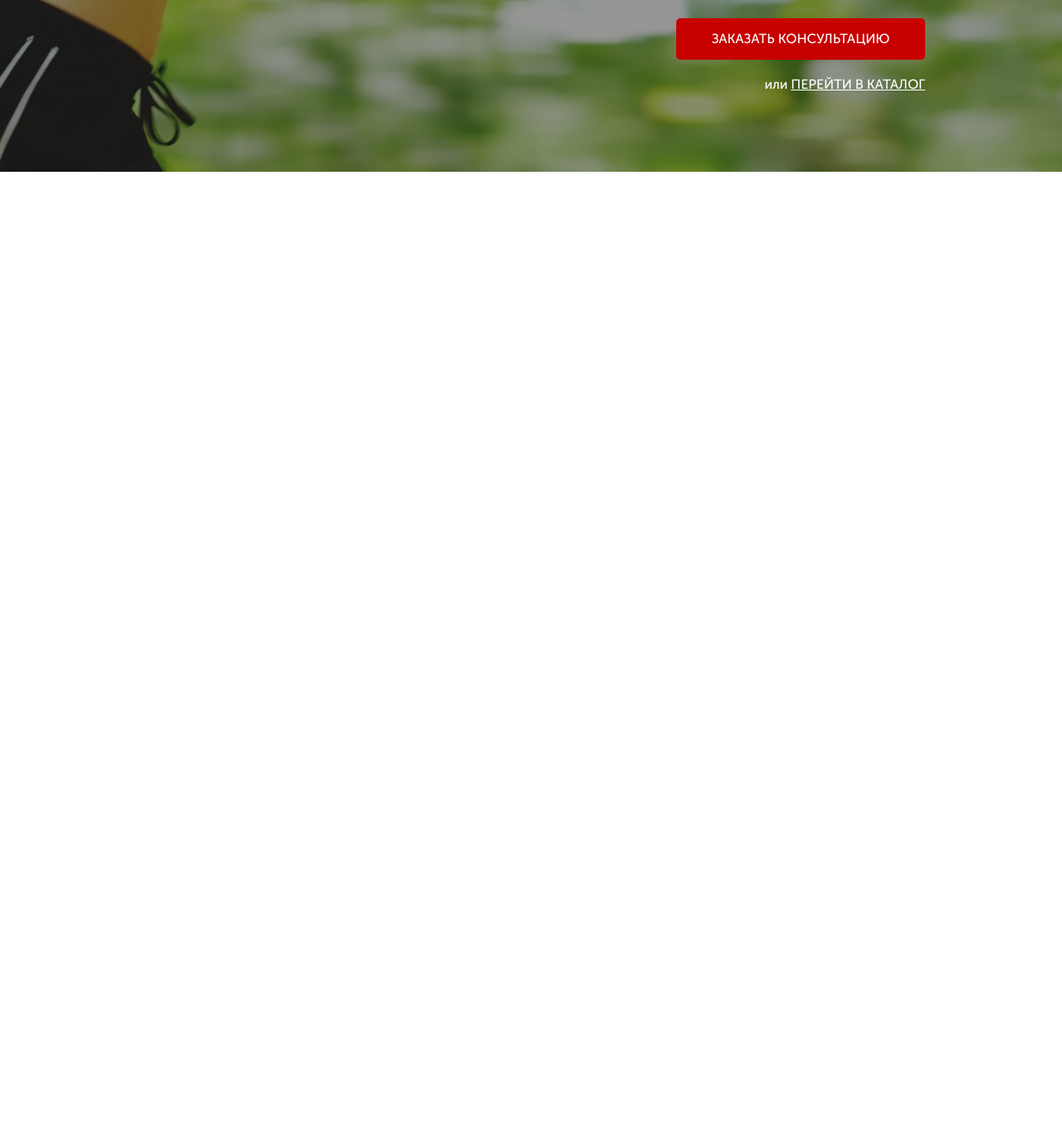
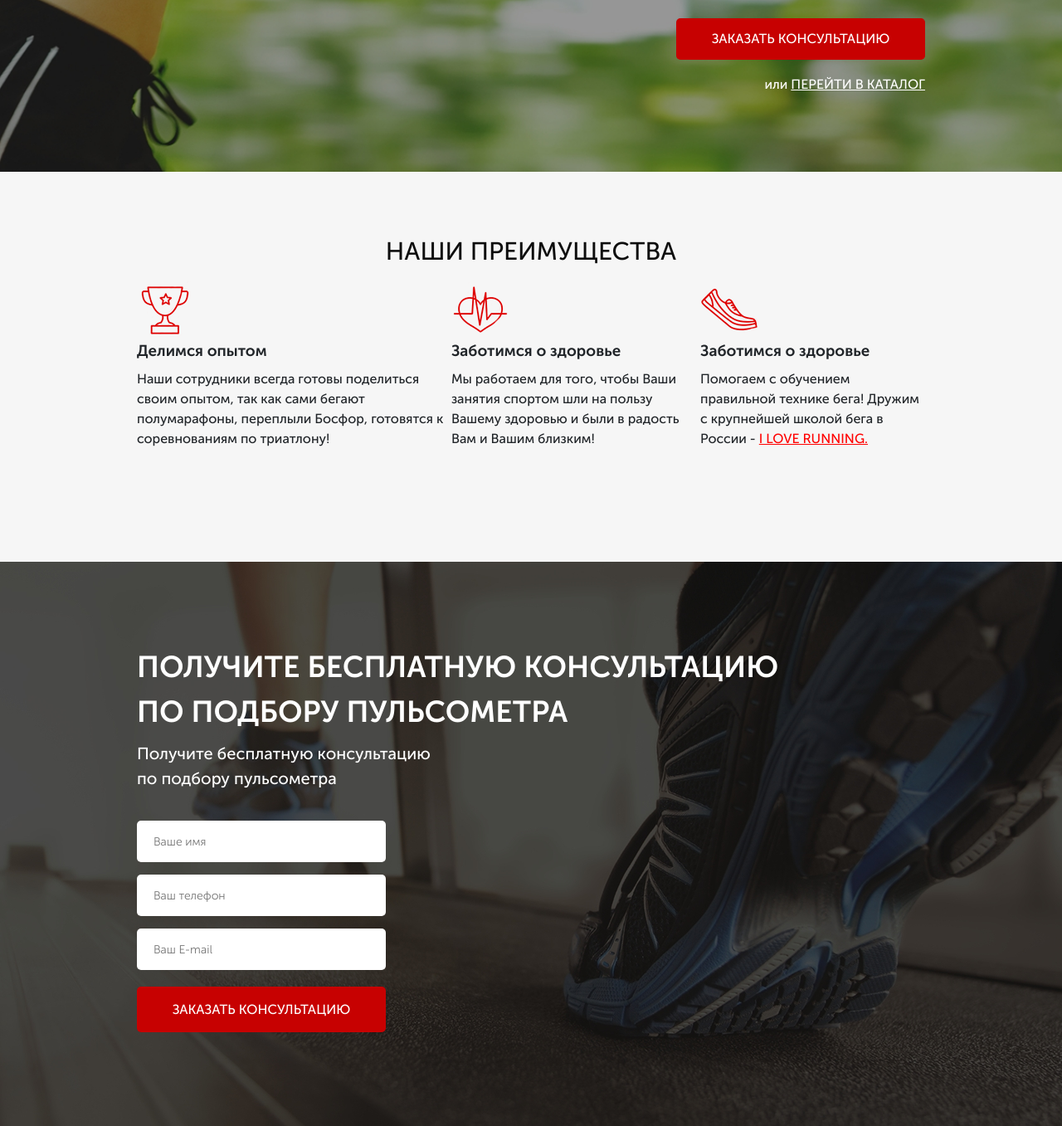
Before and after one commit to cassizx/pulse, a website: page src/index.html in a window 1280 px wide. Shown: the part 485-1842 px from the top of the page at 83% size. Before the commit the page ends 800 px from the top, so only its background shows below. Drawn offline with Linux system fonts and the light colour scheme.

Commit message:
Добвлен блок Консультация, с формой заказа звонка

```diff
--- a/src/index.html
+++ b/src/index.html
@@ -56,5 +56,54 @@
 
         </div>
     </div>
+    <div class="advantages">
+
+            <h2 class="advantages__subheader">НАШИ ПРЕИМУЩЕСТВА</h2>
+            <div class="advantages__items">
+                <div class="advantages__item">
+                    <img src="icons/advantages/cup.png" alt="cup">
+                    <h3>Делимся опытом</h3>
+                    <p>Наши сотрудники всегда готовы поделиться своим опытом,
+                        так как сами бегают полумарафоны, переплыли Босфор, готовятся к соревнованиям по триатлону!</p>
+                </div>
+                <div class="advantages__item">
+                    <img src="icons/advantages/heart.png" alt="heart">
+                    <h3>Заботимся о здоровье</h3>
+                    <p>Мы работаем для того,
+                        чтобы Ваши занятия спортом шли на пользу Вашему здоровью и были в радость Вам и Вашим близким!
+                    </p>
+                </div>
+                <div class="advantages__item">
+                    <img src="icons/advantages/shoe.png" alt="shoe">
+                    <h3>Заботимся о здоровье</h3>
+                    <p>Помогаем с обучением
+                        правильной технике бега!
+                        Дружим с крупнейшей школой бега в России - <a href="#" class="promo__link promo__link-advantages"> I LOVE RUNNING.</a>
+                    </p>
+                </div>
+            </div>
+
+    </div>
+
+    <div class="consultation">
+        <div class="container">
+            <h2 class="title title_left">
+                Получите бесплатную консультацию<br>
+                по подбору пульсометра
+            </h2>
+            <div class="consultation__descr">
+                Получите бесплатную консультацию<br>
+                по подбору пульсометра
+            </div>
+            <form action="#" class="feed-form">
+                <input type="text" name="name" placeholder="Ваше имя" required/>
+                <input type="number" name="phone" placeholder="Ваш телефон"/>
+                <input type="email" name="email" placeholder="Ваш E-mail" required/>
+                <button class="button button_submit">ЗАКАЗАТЬ КОНСУЛЬТАЦИЮ</button>
+            </form>
+
+        </div>
+    </div>
+
 </body>
 </html>
--- a/src/sass/blocks/_advantages.scss
+++ b/src/sass/blocks/_advantages.scss
@@ -0,0 +1,52 @@
+.advantages{
+    display: flex;
+    flex-direction: row;
+    flex-wrap: wrap;
+    height: 470px;
+    padding: 70px 0 80px 0;
+    background-color: #f6f6f6;
+    &__subheader{
+        align-self: center;
+        flex-basis: 100%;
+        text-align: center;
+        color: #0d0d0d;
+        font-size: 30px;
+        font-weight: 400;
+        text-transform: uppercase;
+    }
+    &__items{
+    display: flex;
+    margin: 0 auto;
+    height: 250px;
+    width: 950px;
+    &__item{
+        display: flex;
+        justify-content: space-between;
+        height: 250px;
+        width: 250px;
+        h3{
+            align-content: center;
+            color: #0d0d0d;
+            font-size: 18px;
+            font-weight: 400;
+        }
+        img{
+            margin-top: 25px;
+        }
+        p{
+            font-size: 14px;
+            font-weight: 400;
+            color: #0d0d0d;
+            text-align: center;
+        }
+    }
+}
+}
+.promo__link-advantages{
+    color:red;
+    text-transform: uppercase;
+    text-decoration: underline;
+    &:hover{
+        color:red;
+    }
+}
--- a/src/sass/blocks/_buttons.scss
+++ b/src/sass/blocks/_buttons.scss
@@ -14,4 +14,10 @@
         font-size: 16px;
         margin-top: 67px;
     }
+    &_submit{
+        width: 100%;
+        height: 55px;
+        border-radius: 5px;
+        font-size: 16px;
+    }
 }
--- /dev/null
+++ b/src/sass/blocks/_consultation.scss
@@ -0,0 +1,10 @@
+.consultation{
+    min-height: 680px;
+    padding: 100px 0 92px 0;
+    background: url('../../img/consultation.jpg') center (center/cover) no-repeat;
+    &__descr{
+        color: #ffffff;
+        font-size: 20px;
+        font-weight: 500;
+    }
+}
--- /dev/null
+++ b/src/sass/blocks/_forms.scss
@@ -0,0 +1,20 @@
+.feed-form{
+    margin-top: 36px;
+    display: flex;
+    flex-direction: column;
+    width: 300px;
+    input{
+        height: 50px;
+        border-radius: 5px;
+        background-color: #ffffff;
+        margin-bottom: 15px;
+        border: none;
+        padding: 0 20px;
+        color: #4b4b4b;
+        font-size: 14px;
+        font-weight: 300;
+        &:nth-child(3){
+            margin-bottom: 20px;
+        }
+    }
+}
--- a/src/sass/blocks/_titles.scss
+++ b/src/sass/blocks/_titles.scss
@@ -0,0 +1,12 @@
+.title {
+    color: #0d0d0d;
+    font-size: 30px;
+    font-weight: 700;
+    text-align: center;
+    text-transform: uppercase;
+    &_left {
+        color: #fff;
+        font-size: 36px;
+        text-align: left;
+    }
+}
--- a/src/sass/style.scss
+++ b/src/sass/style.scss
@@ -11,3 +11,5 @@
 @import 'blocks/buttons';
 @import 'blocks/advantages';
 @import 'blocks/titles';
+@import "blocks/consultation";
+@import "blocks/_forms.scss";
```
Also changed, not shown: src/css/blocks/forms.min.css (added), src/css/style.min.css, src/sass/style.css (added), 1 other file.
